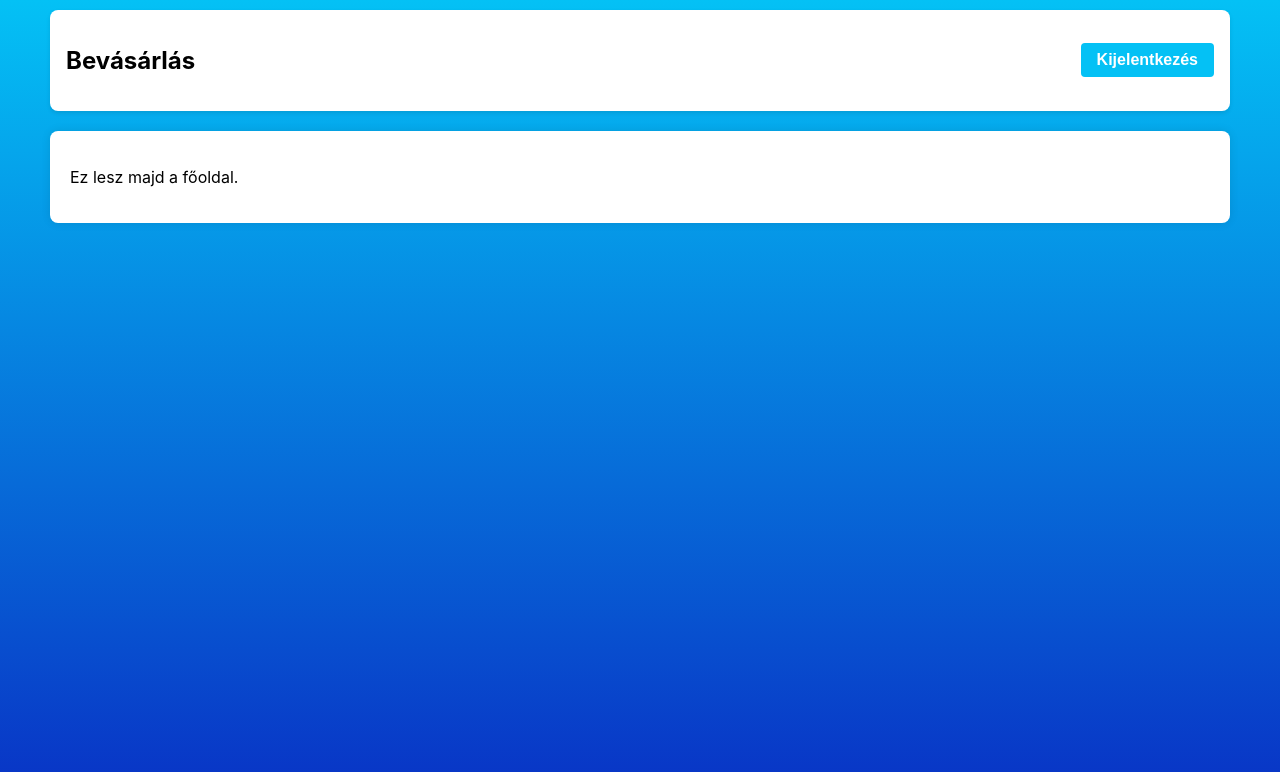
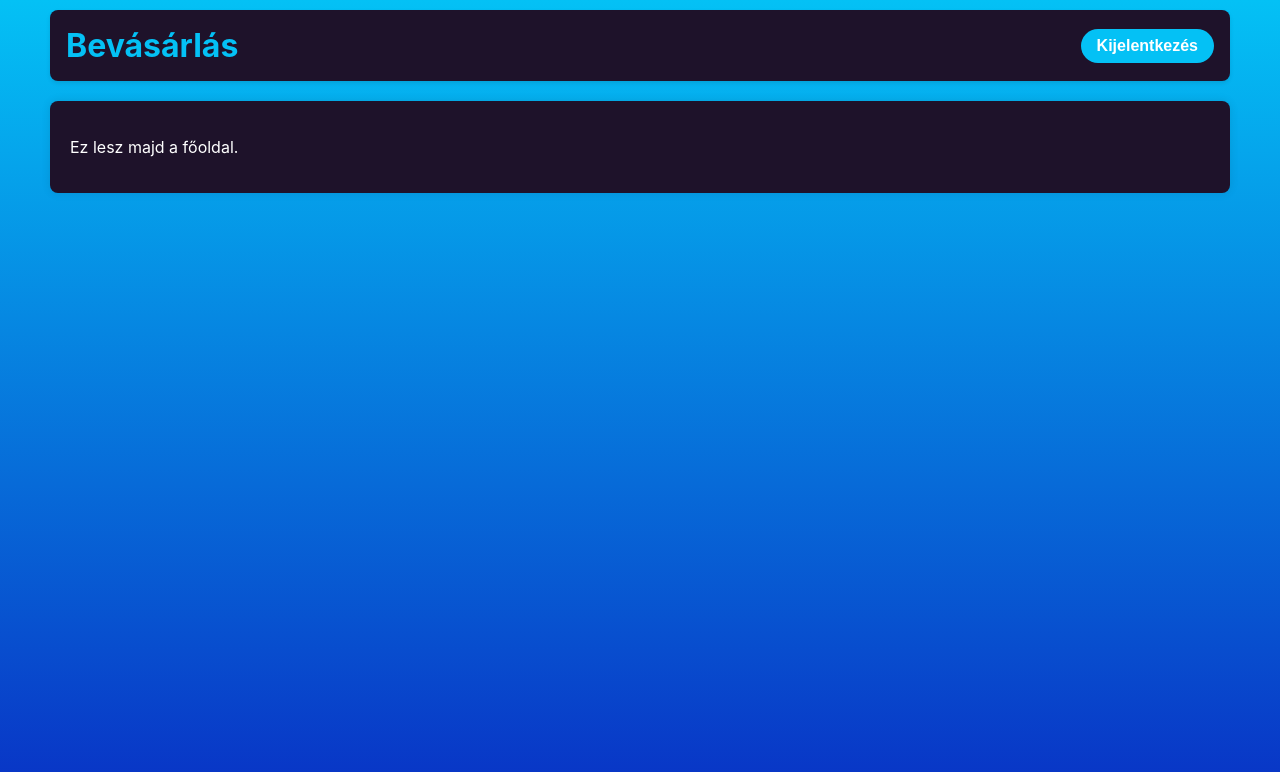
Before and after one commit to qlaxd/Shoply, a React (Create React App) app in the folder Forráskód/Web/: page / in a window 1280 px wide. Shown: the top 772 px of the page. Built offline with nearby package versions, Linux system fonts and the light colour scheme; no server answers; sample sign-in values are in the browser's storage.

Commit message:
módosítva a dizájn

```diff
--- a/Forráskód/Web/src/pages/Home/Home.css
+++ b/Forráskód/Web/src/pages/Home/Home.css
@@ -4,12 +4,12 @@
     max-width: 1200px;
     margin: 0 auto;
   }
-
   .content {
-    background: white;
+    background: #1e122a;
     padding: 20px;
     border-radius: 8px;
     box-shadow: 0 0 10px rgba(0,0,0,0.1);
+    color: #ffffff;
   }
 
   .navbar {
@@ -17,7 +17,7 @@
     justify-content: space-between;
     align-items: center;
     padding: 1rem;
-    background: white;
+    background: #1e122a;
     border-radius: 8px;
     margin-bottom: 20px;
     box-shadow: 0 2px 4px rgba(0,0,0,0.1);
@@ -25,14 +25,23 @@
     gap: 10px;
   }
 
+  .navbar h1 {
+    color: #04c1f5;
+    margin: 0;
+    font-size: 32px;
+    font-weight: 700;
+  }
+
   .logout-button {
     padding: 8px 16px;
     background-color: #04c1f5;
     color: white;
     border: none;
-    border-radius: 4px;
+    border-radius: 50px;
     cursor: pointer;
     font-weight: bold;
+    transition: background-color 0.3s ease;
+    font-size: 16px;
   }
 
   .logout-button:hover {
@@ -48,6 +57,10 @@
       padding: 0.5rem;
     }
 
+    .navbar h1 {
+      font-size: 24px;
+    }
+
     .logout-button {
       width: 100%;
       margin-top: 10px;
```
